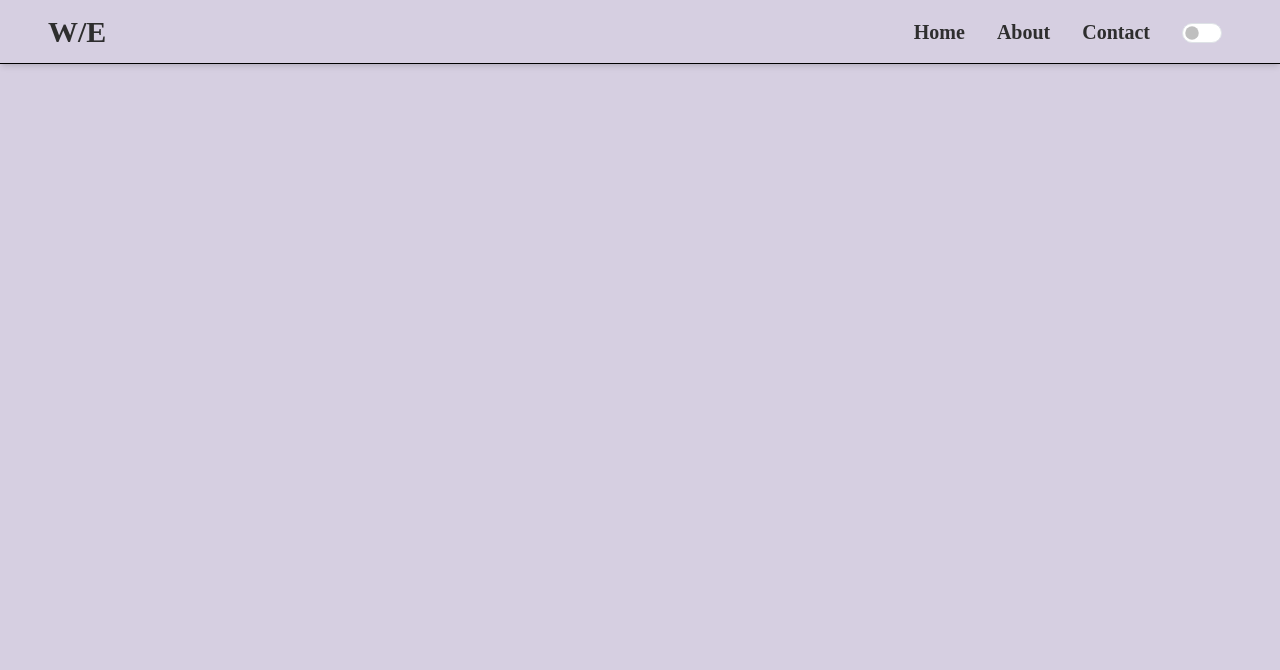
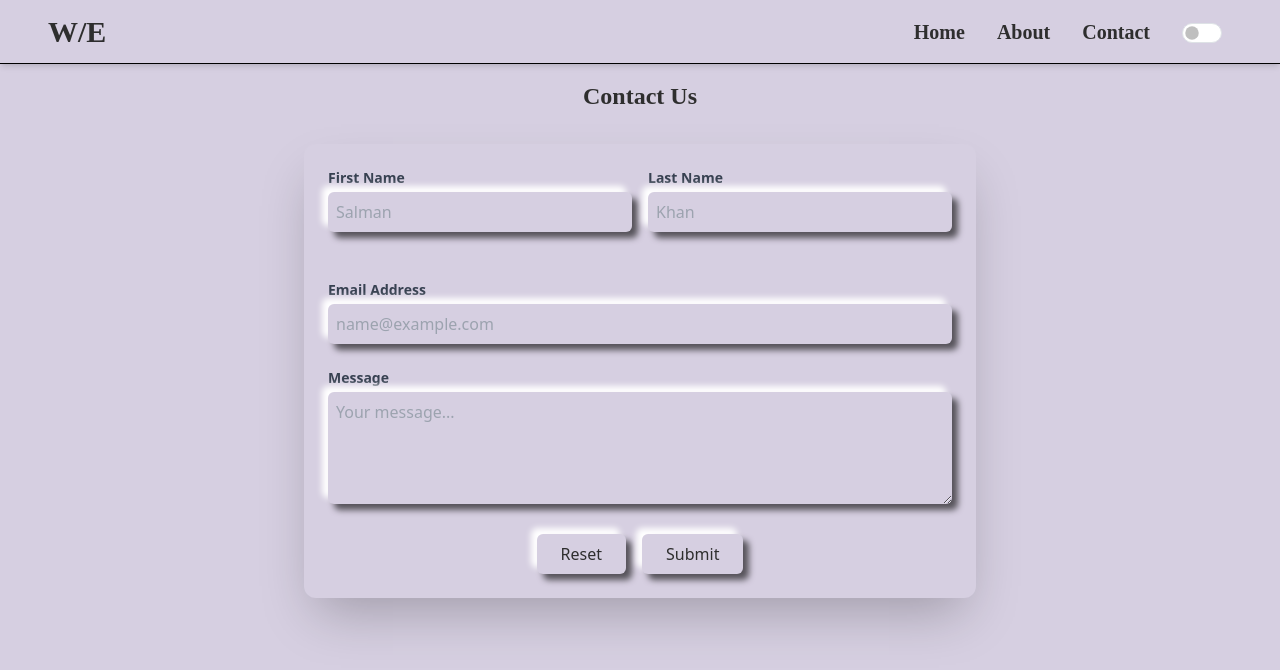
Before and after one commit to SK-code-stack/web-ease, a React (Create React App) app: page /contact in a window 1280 px wide. Shown: the top 670 px of the page. Built offline with nearby package versions, Linux system fonts and the light colour scheme.

Commit message:
contact page

```diff
--- a/src/App.js
+++ b/src/App.js
@@ -1,4 +1,4 @@
-import { BrowserRouter as Router, Routes, Route } from 'react-router-dom';
+import { BrowserRouter as Router, Routes, Route, Navigate } from 'react-router-dom';
 import { useEffect, useState } from 'react';
 import './App.css';
 import Navbar from './Components/Navbar';
@@ -48,11 +48,11 @@
     <ThemeProvider value={{ darkMode, toggleMode }}>
       <Router>
       <Navbar />
+      {/* <Main /> */}
       <Routes>
         <Route path="/" element={<Main />} />
         <Route path="/about" element={<About />} />
         <Route path="/contact" element={<Contact />} />
-          <Route path="/" element={<Main />} />
         <Route path="/url-shortener" element={<UrlShortener />} />
         <Route path="/wifi-speed-checker" element={<WifiSpeedChecker />} />
         <Route path="/qr-code-generator" element={<QRCodeGenerator />} />
@@ -63,7 +63,10 @@
         <Route path="/yt-video-downloader" element={<YTVideoDownloader />} />
         <Route path="/barcode-generator" element={<BarcodeGenerator />} />
         <Route path="/textutils" element={<TextUtils />} />
+        <Route path="*" element={<Navigate to="/" />} />
       </Routes>
+
+
       </Router>
     </ThemeProvider>
   );
--- a/src/Components/Contact.js
+++ b/src/Components/Contact.js
@@ -1,7 +1,78 @@
-import React from 'react'
+import React from 'react';
 
 export default function Contact() {
   return (
-    <div>Contact</div>
-  )
+    <div className="min-h-dvh pt-20 pb-10 bg-mylight dark:bg-mydark transition-colors duration-300 text-center">
+      <h1 className="text-2xl font-bold font-myfont text-mydark dark:text-mylight mb-8">
+        Contact Us
+      </h1>
+
+      <div className="w-full flex justify-center ">
+        <form className="w-4/5 max-w-2xl bg-mylight dark:bg-mydark  text-mydark dark:text-mylight rounded-xl shadow-2xl p-6 space-y-6 transition-all duration-300">
+          <div className="flex flex-col sm:flex-row sm:space-x-4">
+            <div className="w-full sm:w-1/2 mb-4 sm:mb-0">
+              <label className="block text-left text-sm font-semibold text-gray-700 dark:text-gray-200 mb-1">
+                First Name
+              </label>
+              <input
+                type="text"
+                className="w-full p-2 rounded-md  bg-mylight dark:bg-mydark shadow-upper dark:text-white focus:outline-none focus:ring-2 focus:ring-mylight dark:focus:ring-mydark"
+                placeholder="Salman"
+              />
+            </div>
+            <div className="w-full sm:w-1/2">
+              <label className="block text-left text-sm font-semibold text-gray-700 dark:text-gray-200 mb-1">
+                Last Name
+              </label>
+              <input
+                type="text"
+                className="w-full p-2 rounded-md  bg-mylight dark:bg-mydark shadow-upper dark:text-white focus:outline-none focus:ring-2 focus:ring-mylight dark:focus:ring-mydark"
+                placeholder="Khan"
+              />
+            </div>
+          </div>
+
+          {/* Email */}
+          <div>
+            <label className="block text-left text-sm font-semibold text-gray-700 dark:text-gray-200 mb-1">
+              Email Address
+            </label>
+            <input
+              type="email"
+              className="w-full p-2 rounded-md  bg-mylight dark:bg-mydark shadow-upper dark:text-white focus:outline-none focus:ring-2 focus:ring-mylight dark:focus:ring-mydark"
+              placeholder="name@example.com"
+            />
+          </div>
+
+          {/* Message */}
+          <div>
+            <label className="block text-left text-sm font-semibold text-gray-700 dark:text-gray-200 mb-1">
+              Message
+            </label>
+            <textarea
+              rows="4"
+              className="w-full p-2 rounded-md  bg-mylight dark:bg-mydark shadow-upper dark:text-white focus:outline-none focus:ring-2 focus:ring-mylight dark:focus:ring-mydark"
+              placeholder="Your message..."
+            ></textarea>
+          </div>
+
+          {/* Buttons centered */}
+          <div className="flex justify-center space-x-4">
+            <button
+              type="reset"
+              className="px-6 py-2 bg-mylight dark:bg-mydark shadow-upper dark:shadow-dupper active:shadow-hov dark:active:shadow-dHov  rounded-md transition duration-200"
+            >
+              Reset
+            </button>
+            <button
+              type="submit"
+              className="px-6 py-2 bg-mylight dark:bg-mydark shadow-upper dark:shadow-dupper active:shadow-hov dark:active:shadow-dHov  rounded-md transition duration-200"
+            >
+              Submit
+            </button>
+          </div>
+        </form>
+      </div>
+    </div>
+  );
 }
--- a/src/Components/Utilities/ImageCompressor.js
+++ b/src/Components/Utilities/ImageCompressor.js
@@ -26,7 +26,7 @@
       setSelectedFile(file);
       setCompressedFile(null);
     } else {
-      alert("Please select a valid image file.");
+      alert("Please select a valid image file or try again.");
     }
   };
 
@@ -65,7 +65,7 @@
         {/* Dropzone */}
         <div
           className={`w-4/5 max-w-xl h-48 sm:h-64 md:h-72 lg:h-80 mt-6 p-6 flex justify-center items-center rounded-md cursor-pointer shadow-upper dark:shadow-dupper font-myfont
-          ${dragActive ? "shadow-hov dark:shadow-dHov" : ""}`}
+          ${dragActive ? "shadow-hov dark:shadow-dHov" : "shadow-hov dark:shadow-dHov"}`}
           onDragOver={handleDragOver}
           onDragEnter={handleDragEnter}
           onDragLeave={handleDragLeave}
--- a/src/Components/Utilities/WifiSpeedChecker.js
+++ b/src/Components/Utilities/WifiSpeedChecker.js
@@ -2,6 +2,9 @@
 
 export default function WifiSpeedChecker() {
   return (
-    <div>WifiSpeedChecker</div>
-  )
+    <div className='min-h-dvh bg-mylight dark:bg-mydark transition-colors duration-300'>
+      <div className="pt-20 pb-10 w-full flex flex-col items-center justify-start px-4">
+          Wifi speed Checker
+      </div>
+    </div>  )
 }
--- a/src/Components/Utilities/YTVideoDownloader.js
+++ b/src/Components/Utilities/YTVideoDownloader.js
@@ -1,7 +1,13 @@
 import React from 'react'
 
-export default function YTVideoDownloader() {
+export default function
+YTVideoDownloader() {
   return (
-    <div>YTVideoDownloader</div>
+    <div className='min-h-dvh bg-mylight dark:bg-mydark transition-colors duration-300'>
+      <div className="pt-20 pb-10 w-full flex flex-col items-center justify-start px-4">
+
+        YTVideoDownloader
+      </div>
+    </div>
   )
 }
```
Also changed, not shown: package.json (+6 -2 lines), 8 other files (tests, documents, lock files or other folders). Lines whose indentation alone changed are shown as unchanged.
